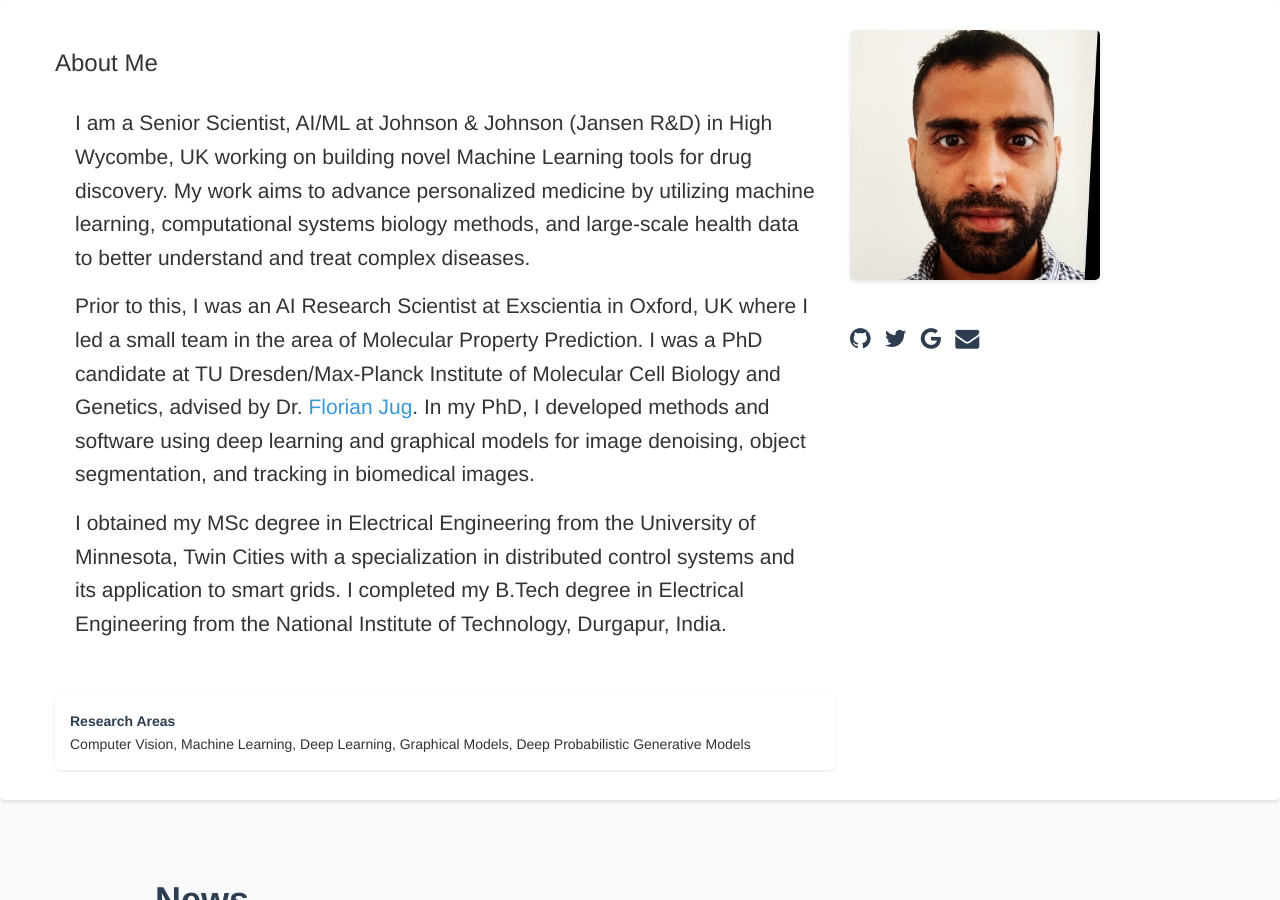
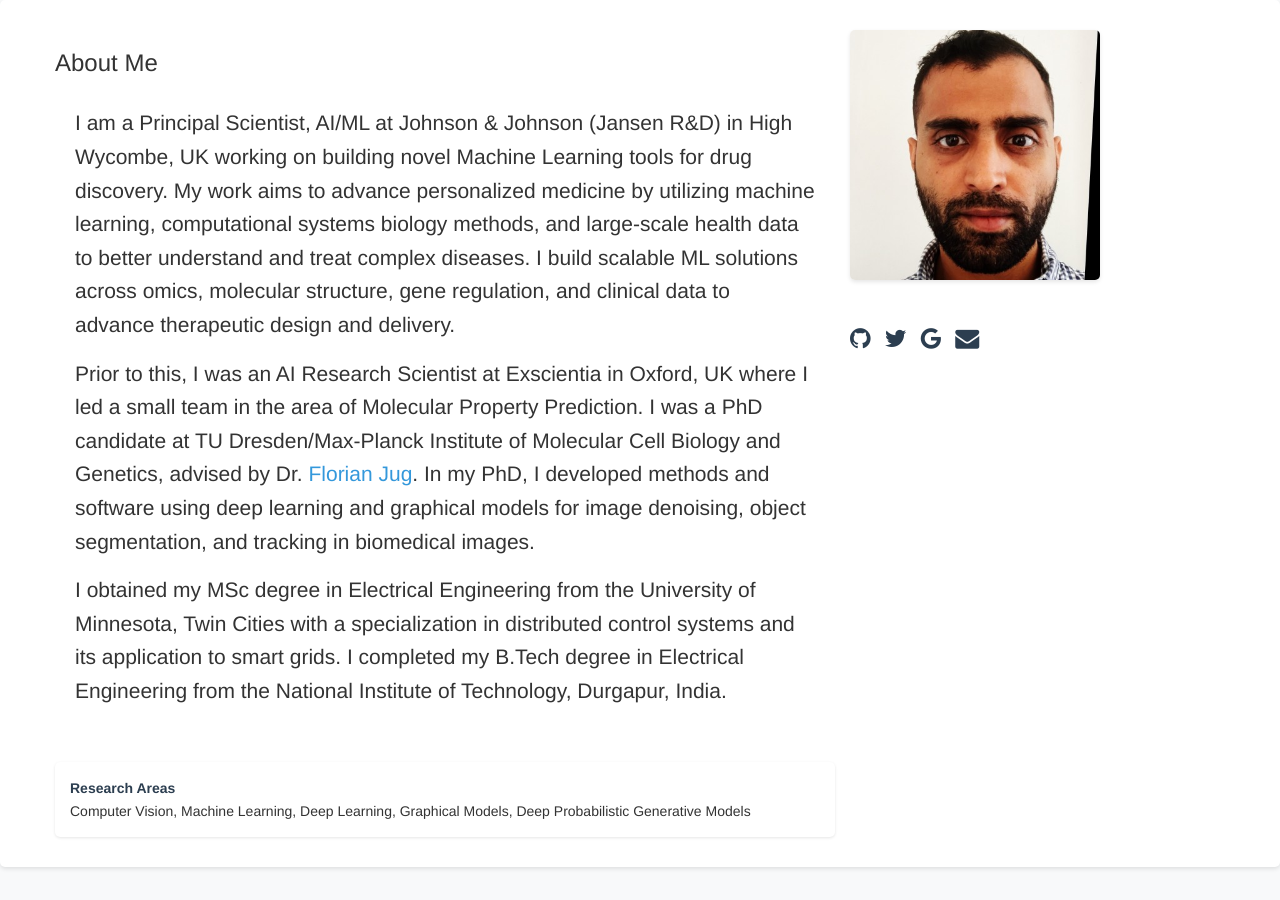
Before and after one commit to mangalp/mangalp.github.io, a Jekyll site: the page built from index.html, in a window 1280 px wide and 900 px high. Built offline with Jekyll 4.4.1, drawn with Linux system fonts in a browser that asks for light colours; nearby versions of some CDN libraries.

Commit message:
Update news

```diff
--- a/index.html
+++ b/index.html
@@ -10,7 +10,7 @@ layout: default
           <h3>About Me</h3>
           <div class="container" style="margin-bottom:12px">
             <p>
-            I am a Senior Scientist, AI/ML at Johnson & Johnson (Jansen R&D) in High Wycombe, UK working on building novel Machine Learning tools for drug discovery. My work aims to advance personalized medicine by utilizing machine learning, computational systems biology methods, and large-scale health data to better understand and treat complex diseases.
+            I am a Principal Scientist, AI/ML at Johnson & Johnson (Jansen R&D) in High Wycombe, UK working on building novel Machine Learning tools for drug discovery. My work aims to advance personalized medicine by utilizing machine learning, computational systems biology methods, and large-scale health data to better understand and treat complex diseases.  I build scalable ML solutions across omics, molecular structure, gene regulation, and clinical data to advance therapeutic design and delivery.
             </p>
             <p>
             Prior to this, I was an AI Research Scientist at Exscientia in Oxford, UK where I led a small team in the area of Molecular Property Prediction. I was a PhD candidate at TU Dresden/Max-Planck Institute of Molecular Cell Biology and Genetics, advised by Dr. <a href="https://www.mpi-cbg.de/en/research-groups/current-groups/florian-jug/group-leader/">Florian Jug</a>. In my PhD, I developed methods and software using deep learning and graphical models for image denoising, object segmentation, and tracking in biomedical images.
```
